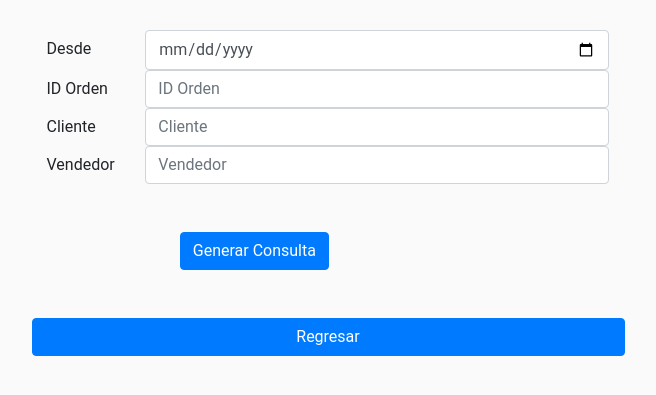
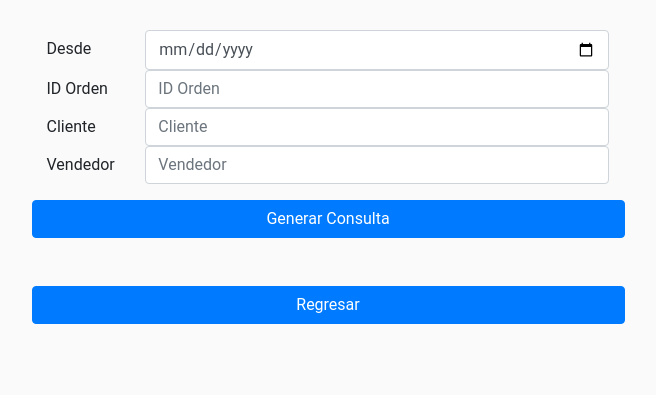
Before and after one commit to jaortiz92/prepareOrders, a Django app: page /orders/queries/filter in a window 1280 px wide. Shown: the part 156-551 px from the top of the page, without its empty margins (312-968 px from the left). Run offline with Django 3.2, Linux system fonts and the light colour scheme; some libraries are stand-ins or nearby versions.

Commit message:
Clean html for filter_form

```diff
--- a/templates/orders/queries/filter_form.html
+++ b/templates/orders/queries/filter_form.html
@@ -28,12 +28,11 @@
             <div class="col-sm-10">
                 <input class="form-control" type="text" placeholder="Vendedor" name="agent">
             </div>
-            <div class="form-group form-capratex">
-                <button class="btn btn-primary btn-block mt-5" type="submit">Generar
-                    Consulta</button>
-            </div>
         </div>
-
+        <div class="form-group form-capratex">
+            <button class="btn btn-primary btn-block mt-3" type="submit">Generar
+                Consulta</button>
+        </div>
     </form>
 
     <div class="form-group form-capratex">
@@ -41,15 +40,4 @@
     </div>
 
 </div>
-
-
-
-
-
-<script>
-    function showValues() {
-        var values = document.getElementById("id_order").value
-        alert(values)
-    }
-</script>
 {% endblock %}
```
